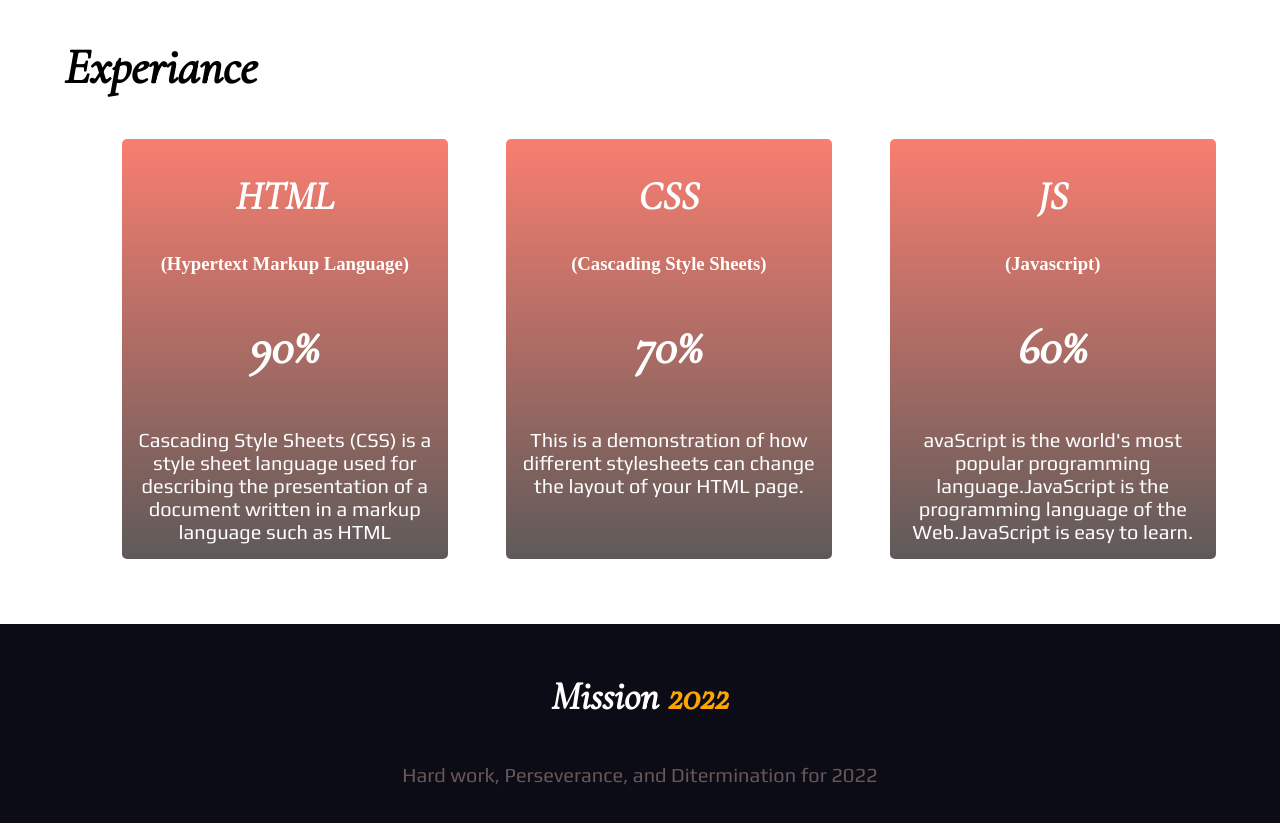
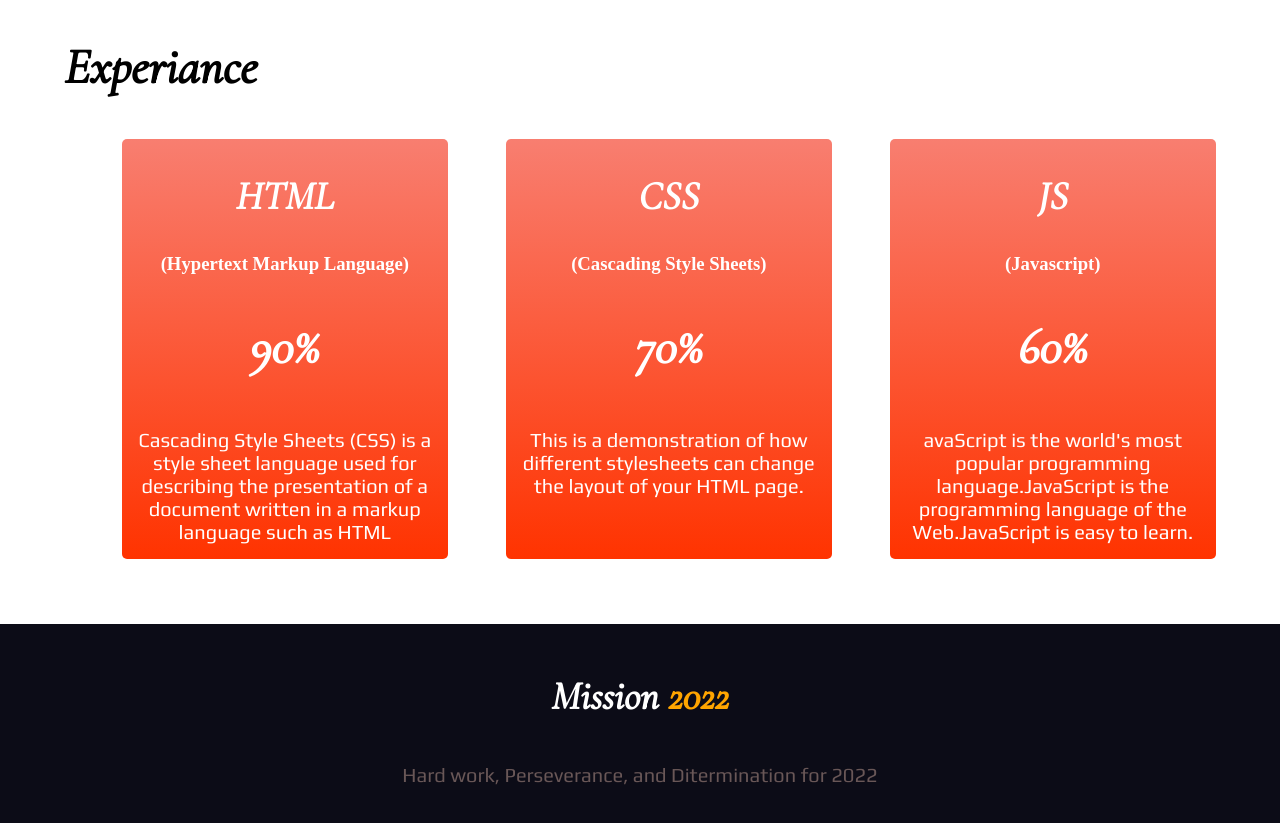
Before and after one commit to Innovatorsajjad/1st-Assignment, a plain HTML site: page index.html in a window 1280 px wide. Shown: the part 2080-2903 px from the top of the page. Drawn offline with Linux system fonts and the light colour scheme; a web font is replaced by a local one.

Commit message:
color edited

```diff
--- a/css/style.css
+++ b/css/style.css
@@ -104,7 +104,7 @@ section{
 
 .single_boxes{
     text-align: center;
-    background-image: linear-gradient( #f87e70, #5e5a59);
+    background-image: linear-gradient( #f87e70, #ff3300);
     color: white;
 
 }
```
